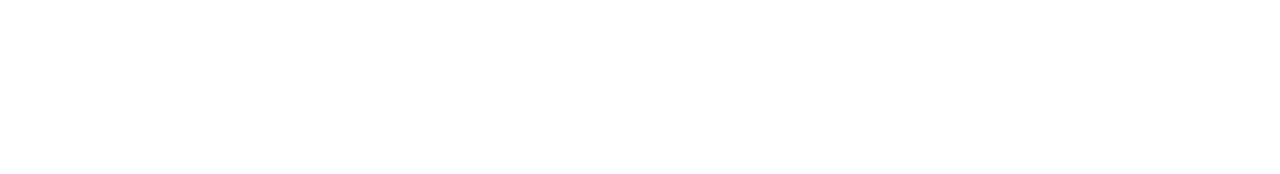
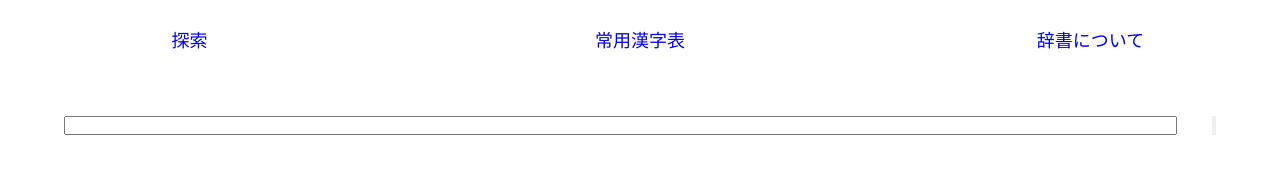
Before and after one commit to uU-Uuu/Kanji-Dictionary, a plain HTML site: page index.html in a window 1280 px wide. Drawn offline with Linux system fonts and the light colour scheme.

Commit message:
init commit

```diff
--- /dev/null
+++ b/css/common.css
@@ -0,0 +1,23 @@
+@import url('https://fonts.googleapis.com/css2?family=Noto+Serif+JP&display=swap');
+
+* {
+    margin: 0;
+    padding: 0;
+    box-sizing: border-box;
+}
+
+:root {
+    font-family: "Noto Serif JP", serif;
+    font-weight: 400;
+    font-style: normal;
+    scroll-behavior: smooth;
+}
+
+img {
+    display: block;
+    width: 100%;
+}
+
+a {
+    text-decoration: none;
+}
--- /dev/null
+++ b/css/header.css
@@ -0,0 +1,26 @@
+* {
+    --header-hyperlink-color: black;
+}
+
+
+.header {
+    margin: 2%;
+    display: flex;
+    flex-direction: row;
+    flex-wrap: wrap;
+    gap: 10%;
+}
+
+.header__search,
+.header__kanjitable,
+.header__about {
+    flex: 1 1 100px;
+    justify-content: center;
+    align-content: center;
+    text-align: center;
+    font-size: 1.125rem;
+}
+
+a:visited {
+    color: var(--header-hyperlink-color);
+}
--- /dev/null
+++ b/css/index.css
@@ -0,0 +1,4 @@
+@import "common.css";
+@import "header.css";
+@import "index.search.css";
+@import "footer.css";
--- /dev/null
+++ b/css/index.search.css
@@ -0,0 +1,10 @@
+.searchbar {
+    margin: 5%;
+    display: flex;
+    gap: 3%;
+}
+
+.searchbar__input {
+    align-content: center;
+    flex: 1 1;
+}
--- a/index.html
+++ b/index.html
@@ -1,13 +1,27 @@
 <!DOCTYPE html>
-<html lang="en">
+<html lang="ja">
 <head>
     <meta charset="UTF-8">
     <meta http-equiv="X-UA-Compatible" content="IE=edge">
     <meta name="viewport" content="width=device-width, initial-scale=1.0">
-    <title>Document</title>
-    <link rel="shortcut icon" href="https://placekitten.com/96/139" type="image/x-icon">
+    <title>Kanji Dict</title>
+    <link rel="stylesheet" href="css/index.css" />
+    <!-- <link rel="shortcut icon" href="" type="image/x-icon"> -->
 </head>
 <body>
+    <header class="header">
+        <a class="header__search" href="#">探索</a>
+        <a class="header__kanjitable" href="#">常用漢字表</a>
+        <a class="header__about" href="#">辞書について</a>
+    </header>
+    <div class="searchbar">
+        <input class="searchbar__input" type="search" autocomplete placeholder required />
+        <input class="searchbar__btn" type="submit" value=""/>
+    </div>
+
+    <footer>
+
+    </footer>
     <script src="https://unpkg.com/html-data-include@3.3.3/html-data-include.js"></script>
 </body>
 </html>
```
Also changed, not shown: css/footer.css (added).
